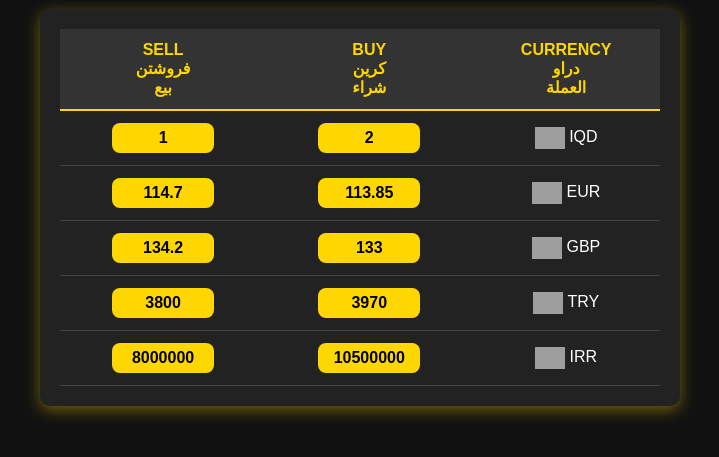
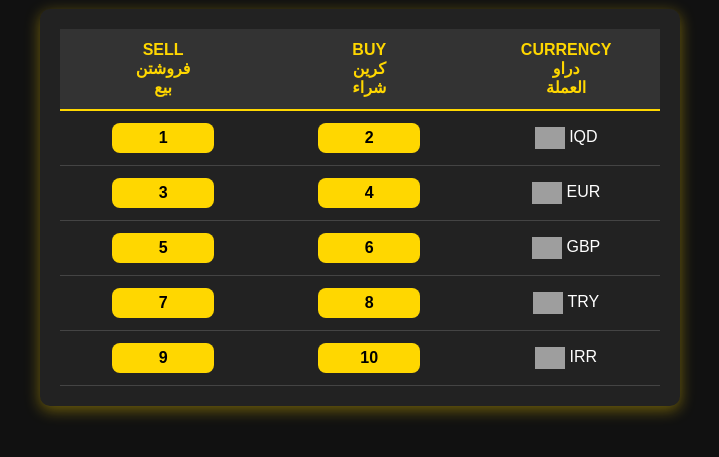
Before and after one commit to rabinwahid/dijlah, a plain HTML site: page index.html in a window 1280 px wide. Shown: the part 97-554 px from the top of the page, without its empty margins (280-999 px from the left). Drawn offline with Linux system fonts and the light colour scheme; grey boxes are pictures that could not be loaded.

Commit message:
Update index.html

```diff
--- a/index.html
+++ b/index.html
@@ -86,23 +86,23 @@
       <td><img src="https://flagcdn.com/w40/iq.png" class="flags"> IQD</td>
     </tr>
     <tr>
-      <td><span class="sell">114.7</span></td>
-      <td><span class="buy">113.85</span></td>
+      <td><span class="sell">3</span></td>
+      <td><span class="buy">4</span></td>
       <td><img src="https://flagcdn.com/w40/eu.png" class="flags"> EUR</td>
     </tr>
     <tr>
-      <td><span class="sell">134.2</span></td>
-      <td><span class="buy">133</span></td>
+      <td><span class="sell">5</span></td>
+      <td><span class="buy">6</span></td>
       <td><img src="https://flagcdn.com/w40/gb.png" class="flags"> GBP</td>
     </tr>
     <tr>
-      <td><span class="sell">3800</span></td>
-      <td><span class="buy">3970</span></td>
+      <td><span class="sell">7</span></td>
+      <td><span class="buy">8</span></td>
       <td><img src="https://flagcdn.com/w40/tr.png" class="flags"> TRY</td>
     </tr>
     <tr>
-      <td><span class="sell">8000000</span></td>
-      <td><span class="buy">10500000</span></td>
+      <td><span class="sell">9</span></td>
+      <td><span class="buy">10</span></td>
       <td><img src="https://flagcdn.com/w40/ir.png" class="flags"> IRR</td>
     </tr>
   </table>
```
